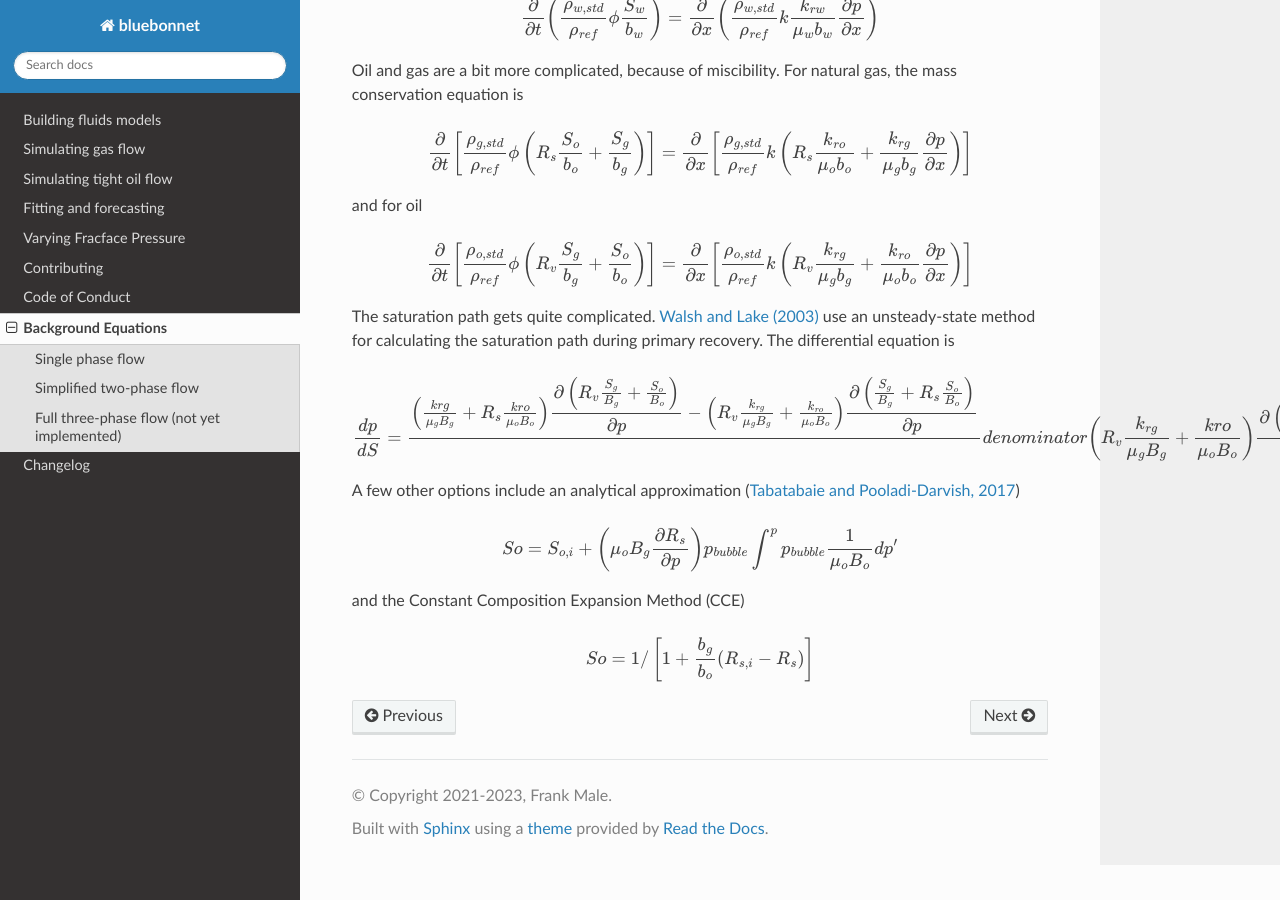
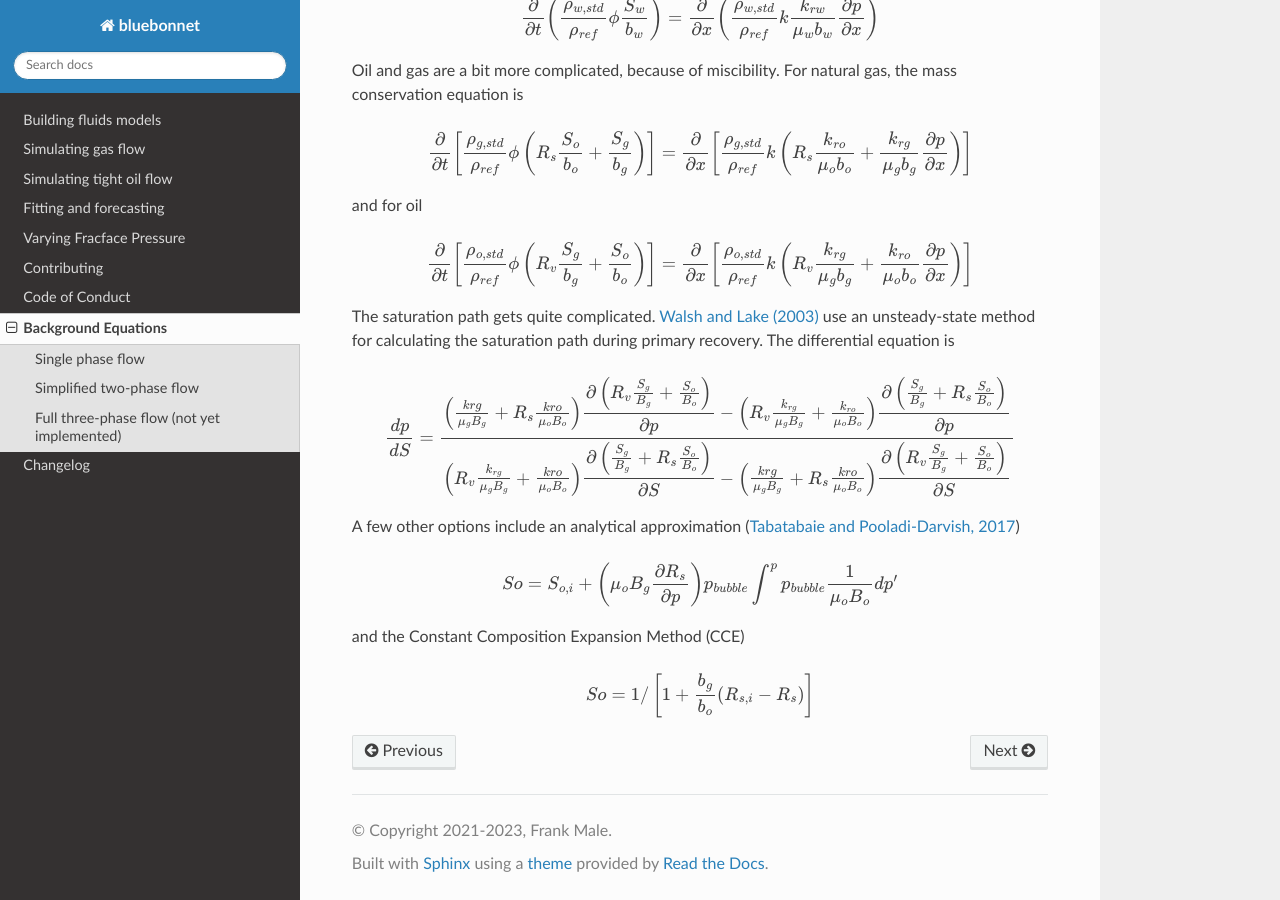
Before and after one commit to frank1010111/bluebonnet, a Sphinx documentation site: the page built from docs/background.md, in a window 1280 px wide and 900 px high, scrolled down 1673 px. Built offline with Sphinx 7.4.7 and the Read the Docs theme 2.0.0, drawn with Linux system fonts in a browser that asks for light colours; pages that are not in the unit, such as notebooks, are missing from menus; some of the changed lines change nothing that is shown; some of the changed text lies outside the part shown.

Commit message:
:memo: hopefully fix equation in background

```diff
--- a/docs/background.md
+++ b/docs/background.md
@@ -2,7 +2,7 @@
 
 Flow into hydraulically fractured wells is primarily one-dimensional. It
 responds to pressure gradients in accordance with Darcy's law. The
-one-dimensional flow units can be described with a characterestic size.
+one-dimensional flow units can be described with a characteristic size.
 Sometimes, the easy solution is the right one.
 
 ## Single phase flow
@@ -138,7 +138,6 @@ $$
 \frac{\left(\frac{k{rg}}{\mu_g B_g} +R_s\frac{k{ro}}{\mu_o B_o}\right) \dfrac{\partial \left(R_v\frac{S_g}{B_g} +\frac{S_o}{B_o} \right) }{\partial p}
 -\left(R_v\frac{k_{rg}}{\mu_g B_g}+\frac{k_{ro}}{\mu_o B_o}\right)
 \dfrac{\partial \left(\frac{S_g}{B_g} +R_s\frac{S_o}{B_o} \right)}{\partial p}}
-% denominator
 {\left(R_v\frac{k_{rg}}{\mu_g B_g} +\frac{k{ro}}{\mu_o B_o}\right)
 \dfrac{\partial \left(\frac{S_g}{B_g}+R_s\frac{S_o}{B_o} \right)}{\partial S}
 -\left(\frac{k{rg}}{\mu_g B_g} +R_s\frac{k{ro}}{\mu_o B_o}\right)
```
